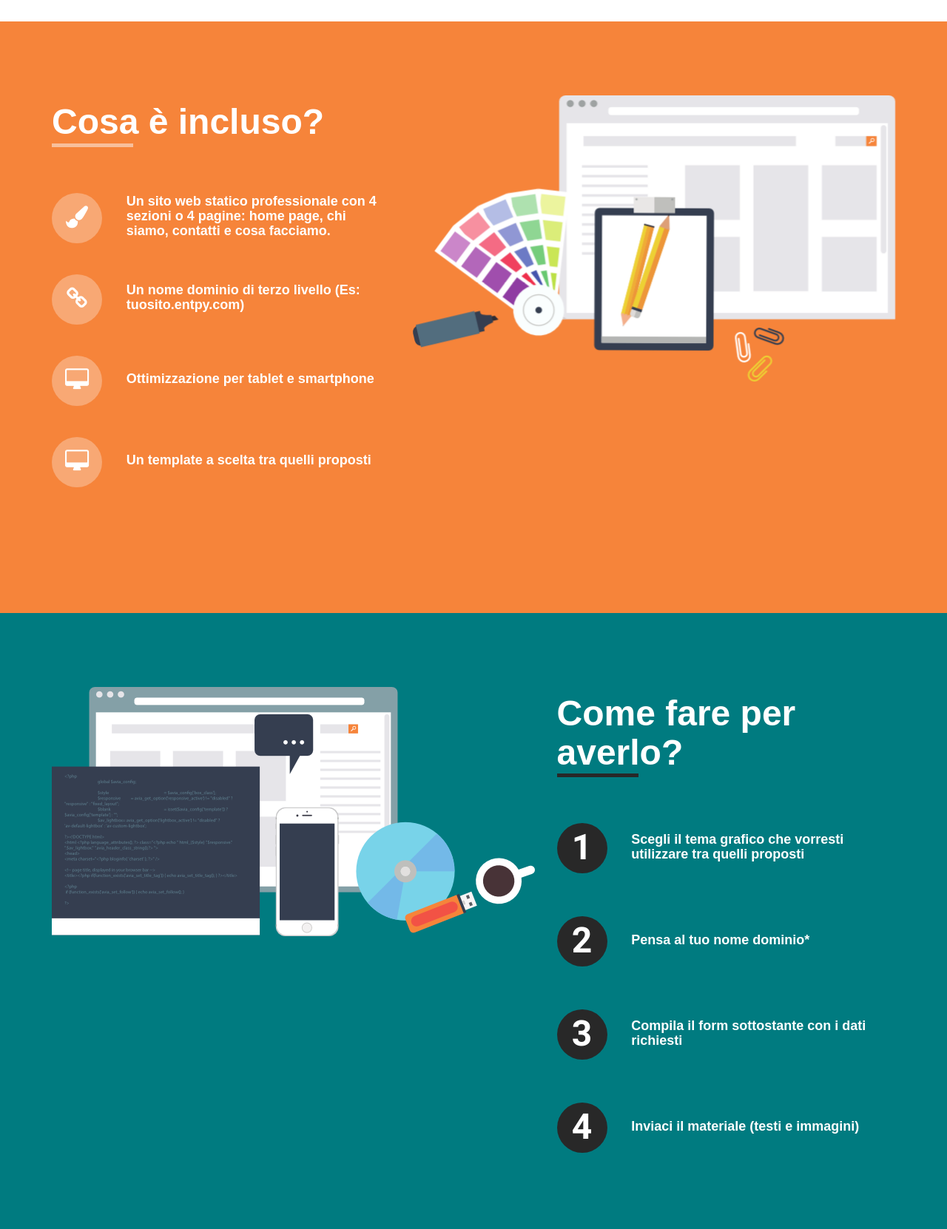
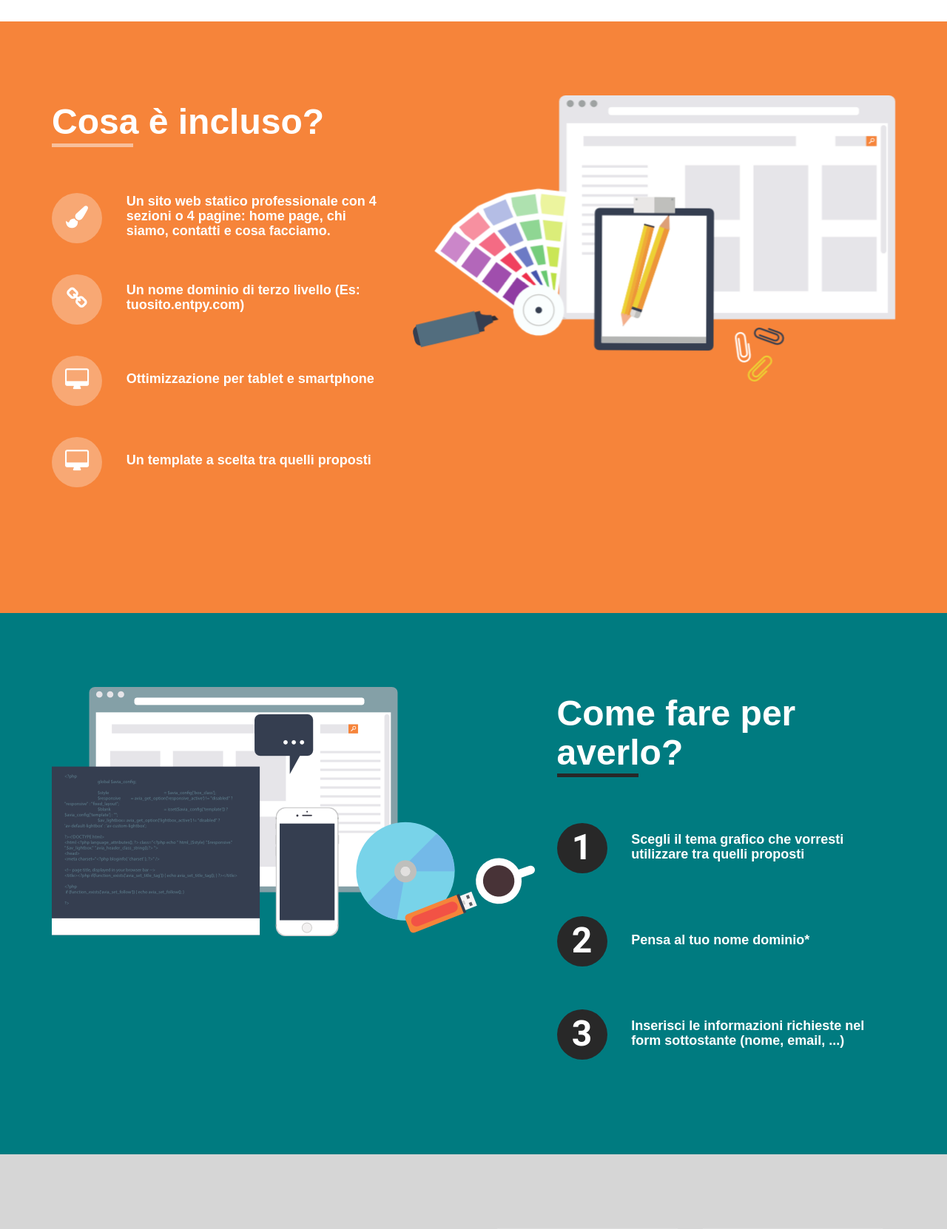
Before and after one commit to entpy/entpy_v2, a Django app: template entpy_v2/website/templates/website/l/www_landing1.html in a window 1280 px wide. Shown: the part 600-2262 px from the top of the page at 74% size. Run offline with Django 3.2, Linux system fonts and the light colour scheme; the template is opened without the code that fills it, so the values that code supplies are empty; some web fonts are replaced.

Commit message:
working on landing page

```diff
--- a/entpy_v2/website/templates/website/l/www_landing1.html
+++ b/entpy_v2/website/templates/website/l/www_landing1.html
@@ -36,6 +36,12 @@
 		.input-group { margin-bottom: 5px; }
 		.input-group-addon { min-width: 60px; }
 		.textarea_big { min-height: 200px; resize: none; }
+		.terms_of_use { padding-bottom: 100px; }
+		.tersm_of_user_label { color: #444; }
+		.btn-xlg { font-size: 22px; padding: 16px 45px; }
+
+		/* stile della modal errori form */
+		.error_span i { margin-right: 5px; color: red; }
 	</style>
 	<!-- About Area Start -->
 	<section class="about-main">
@@ -158,23 +164,10 @@
 								</span>
 							</div>
 							<div class="features-cont">
-								<h6>Compila il form sottostante con i dati richiesti</h6>
+								<h6>Inserisci le informazioni richieste nel form sottostante (nome, email, ...)</h6>
 							</div>
 						</div>
 						<!-- End: Features 03 -->
-						<!-- Start: Features 04 -->
-						<div class="features-single clearfix animated" data-animation="fadeInUp" data-animation-delay="600">
-							<div class="features-icon">
-								<span class="fa-stack fa-3x">
-									<i class="fa fa-stack-2x"></i>
-									<strong class="fa-stack-1x calendar-text">4</strong>
-								</span>
-							</div>
-							<div class="features-cont">
-								<h6>Inviaci il materiale (testi e immagini)</h6>
-							</div>
-						</div>
-						<!-- End: Features 04 -->
 					</div>
 					<!-- Start: More Features -->
 				</div>
@@ -328,7 +321,7 @@
 				<div class="row clearfix">
 					<!-- Start: Left Container -->
 					<div class="col-md-5 want-more-left">
-						<h2 class="animated" data-animation="fadeInUp" data-animation-delay="200">4) Richiedi il tuo nuovo sito web</h2>
+						<h2 class="animated" data-animation="fadeInUp" data-animation-delay="200">Richiedi il tuo nuovo sito web</h2>
 						<hr class=" animated" data-animation="fadeInUp" data-animation-delay="400">
 						<!-- Start: More Features -->
 						<div class="more-features">
@@ -351,8 +344,8 @@
 							</div>
 						</div>
 						<div class="checkbox">
-							<label>
-								<input type="checkbox" class="validatorInputTerms" name="terms_of_use" value="1" required> Per proseguire è necessario accettare i <a href="#terms_of_use">Termini di utilizzo</a>
+							<label class="tersm_of_user_label">
+								<input type="checkbox" class="validatorInputTerms" name="terms_of_use" value="1" required> Per proseguire è necessario accettare i <a href="#" class="termsOfUserModalAction">Termini di utilizzo*</a>
 							</label>
 						</div>
 					</div>
@@ -364,7 +357,7 @@
 	<!-- Want More Area End -->
 
 	<!-- Services Area Start -->
-	<section class="services-main" id="terms_of_use">
+	<section class="services-main terms_of_use" id="terms_of_use">
 		<div class="container">
 			<h4>*Termini e Condizioni dell'offerta</h4>
 			<ul class="text-left">
@@ -397,14 +390,39 @@
 			return validateForm();
 		});
 
+		$(document).on("click", ".termsOfUserModalAction", function(){
+			// mostro modal con i termini di utilizzo
+			show_terms_modal();
+
+			return false;
+		});
+
 		// init delle tooltip
 		$('[data-toggle="tooltip"]').tooltip();
 	});
 
+	function show_terms_modal() {
+		body = '<ul class="text-left">';
+		body += '<li>Il sito web ha la durata di 1 anno, oltre la quale occorrerà pagare una tantum per mantenerlo online e per rimuvere i banner pubblicitari</li>';
+		body += '<li>Saranno presenti dei banner e popup pubblicitari</li>';
+		body += '<li>I testi, le immagini e l\'eventuale logo, dovranno essere forniti da te</li>';
+		body += '<li>E\' possibile sospendere e interrompere il servizio in qualsiasi momento, senza clausole o costi da pagare, è completamente gratuito e libero da vincoli</li>';
+		body += '<li>Ci riserviamo il diritto di sospendere e/o interrompere il servizio senza preavviso qualora la condizione lo richiedesse</li>';
+		body += '</ul>';
+
+		$(".modal-title").html("Termini e Condizioni dell'offerta");
+		$(".modal-body").html(body);
+		$(".modal-footer").html('<a href="#" class="btn" data-dismiss="modal">Chiudi</a>');
+
+		$(".modal").modal('show');
+
+		return true;
+	}
+
 	// Function to validate the form
 	function validateForm() {
 		var returnVar = true;
-		var errorMsg = "Per proseguire è necessario controllare queste informazioni:\n\n";
+		var errorMsg = "<h6>Per proseguire è necessario controllare queste informazioni</h6>";
 
 		// tolgo eventuali classi di errore
 		$(".validatorInputName").parent(".input-group").removeClass("has-error");
@@ -414,7 +432,7 @@
 		// tema selezionato
 		if (!$(".selectedThemeModern").html() && !$(".selectedThemeClassic").html()) {
 			// alert("Seleziona un tema");
-			errorMsg += "- seleziona un tema\n";
+			errorMsg += '<span class="error_span"><i class="fa fa-hand-o-right" aria-hidden="true"></i>Seleziona il tema da utilizzare</span><br />';
 			returnVar = false;
 		}
 
@@ -423,7 +441,7 @@
 		if (!$(".validatorInputDomain").val()) {
 			$(".validatorInputDomain").parent(".input-group").addClass("has-error");
 			// alert("Inserisci il dominio da utilizzare");
-			errorMsg += "- inserisci il dominio da utilizzare\n";
+			errorMsg += '<span class="error_span"><i class="fa fa-hand-o-right" aria-hidden="true"></i>Inserisci il dominio da utilizzare</span><br />';
 			returnVar = false;
 		}
 
@@ -431,7 +449,7 @@
 		if (!$(".validatorInputName").val()) {
 			$(".validatorInputName").parent(".input-group").addClass("has-error");
 			// alert("Inserisci il tuo nome");
-			errorMsg += "- inserisci il tuo nome\n";
+			errorMsg += '<span class="error_span"><i class="fa fa-hand-o-right" aria-hidden="true"></i>Inserisci il tuo nome</span><br />';
 			returnVar = false;
 		}
 
@@ -439,21 +457,35 @@
 		if (!$(".validatorInputEmail").val()) {
 			$(".validatorInputEmail").parent(".input-group").addClass("has-error");
 			// alert("Inserisci la tua email");
-			errorMsg += "- Inserisci la tua email\n";
+			errorMsg += '<span class="error_span"><i class="fa fa-hand-o-right" aria-hidden="true"></i>Inserisci la tua email (valida)</span><br />';
 			returnVar = false;
+		} else {
+			// la mail è inserita, faccio un controllo per verificare che sia valida
+			if (!(/^[^@]+@[^.]+\.[^.]+$/.test($(".validatorInputEmail").val()))) {
+				// mail inserita non valida
+				errorMsg += '<span class="error_span"><i class="fa fa-hand-o-right" aria-hidden="true"></i>Inserisci una email valida</span><br />';
+				returnVar = false;
+			}
 		}
 
 		// accettazione dei termini d'uso
 		if (!$(".validatorInputTerms").is(":checked")) {
 			$(".validatorInputTerms").parent(".input-group").addClass("has-error");
 			// alert("Inserisci la tua email");
-			errorMsg += "- per continuare accetta i Termini di Utilizzo\n";
+			errorMsg += '<span class="error_span"><i class="fa fa-hand-o-right" aria-hidden="true"></i>Accetta i Termini di Utilizzo (vai a fondo pagina per leggerli)</span><br />';
 			returnVar = false;
 		}
 
 		if (!returnVar) {
 			// sono stati rilevati degli errori
-			alert(errorMsg);
+			// alert(errorMsg);
+			// mostro la modal con gli errori
+			var body = "<p>" + errorMsg + "</p>";
+			$(".modal-title").html("Attenzione...");
+			$(".modal-body").html(body);
+			$(".modal-footer").html('<a href="#" class="btn" data-dismiss="modal">Chiudi</a>');
+
+			$(".modal").modal('show');
 		}
 
 		return returnVar;
```
